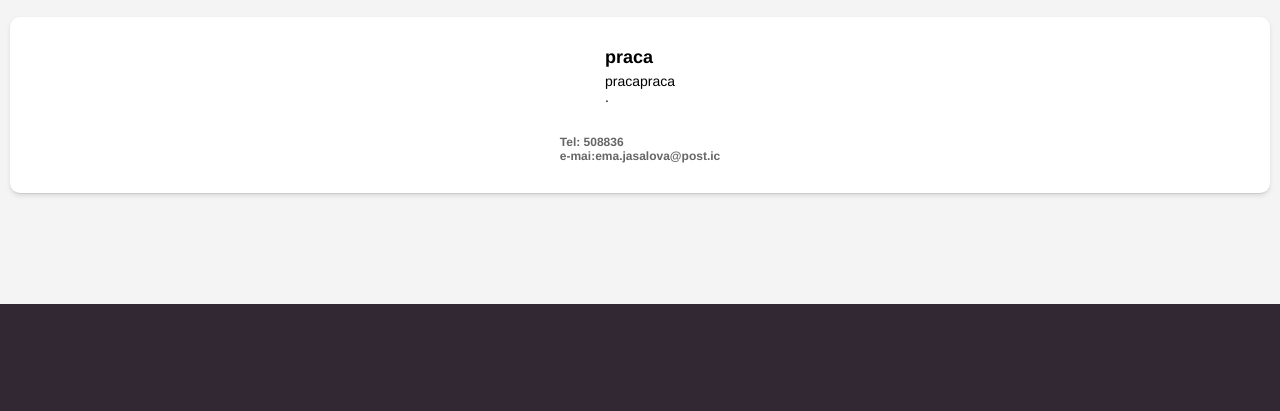
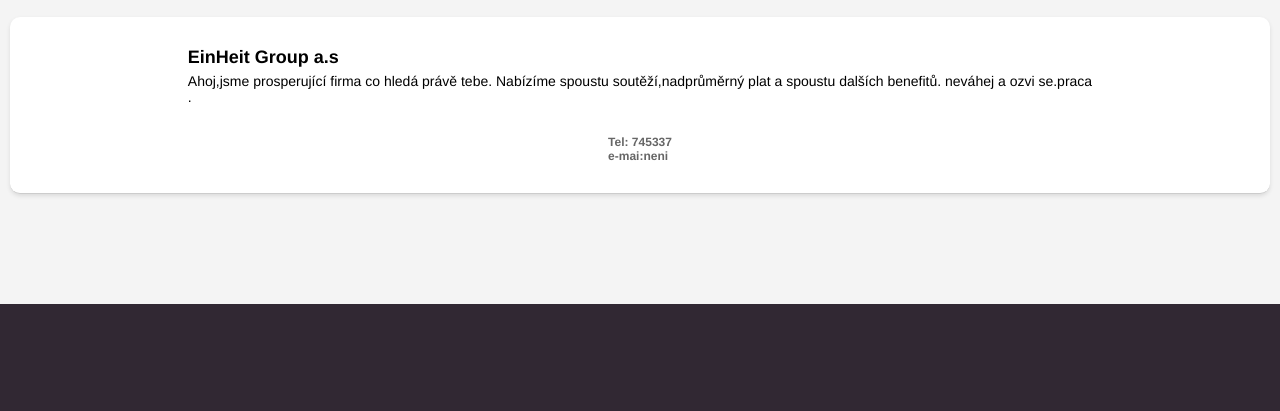
Before and after one commit to emajasalova/somrafka.github.io, a plain HTML site: page index.html in a window 1280 px wide. Shown: the part 651-1062 px from the top of the page. Drawn offline with Linux system fonts and the light colour scheme.

Commit message:
Update index.html

```diff
--- a/index.html
+++ b/index.html
@@ -11,10 +11,13 @@
       </div><div id="ibnxw" class="sub-lead-title">Tu nájdeš rôzne pracovné ponuky , pre firmy ktoré chcú pridať pracovnú ponuku všetky informácie nájdete na konci stránky
       </div></div></header><section class="am-sect"><div id="ikiru"><meta charset="UTF-8"/><meta name="viewport" content="width=device-width, initial-scale=1.0"/><title>Zoznam Pracovných Ponúk
       </title><h1 id="infoo">Zoznam Pracovných Ponúk
-      </h1><div id="izqzi" class="job-listing"><div id="ifh2y" class="job-info"><div id="i46n4" class="job-title">praca
-          </div><div id="i16cv" class="job-description"><span id="ial3l">praca<span id="id6f2"></span>praca<br/></span>.
-          </div></div><div id="i0czh" class="job-details"><div id="itsko" class="contact-number">Tel: 508836
-            <br/>e-mai:ema.jasalova@post.ic
+      </h1><div id="izqzi" class="job-listing"><div id="ifh2y" class="job-info"><div id="i46n4" class="job-title">EinHeit Group a.s
+          </div><div id="i16cv" class="job-description"><span id="ial3l">Ahoj,jsme prosperující firma co hledá právě tebe.
+Nabízíme spoustu soutěží,nadprůměrný plat a spoustu
+dalších benefitů.
+neváhej a ozvi se.<span id="id6f2"></span>praca<br/></span>.
+          </div></div><div id="i0czh" class="job-details"><div id="itsko" class="contact-number">Tel: 745337
+            <br/>e-mai:neni
           </div></div></div><!-- Pridajte ďalšie job-listing divy pre ďalšie pracovné ponuky --></div><div class="container-width">
     </div></section><footer id="ihs63q" class="footer-under"><div id="id7rp" class="gjs-row"><div class="gjs-cell">
       </div><div class="gjs-cell"><div id="igkq8">Pokial máte záujem pridať pracovnú ponuku napíšte na e-mail ema.jasalova@post.ic , všetko potrebné ako vaše číslo a meno, nazov firmy a popis tam napíšte
```
